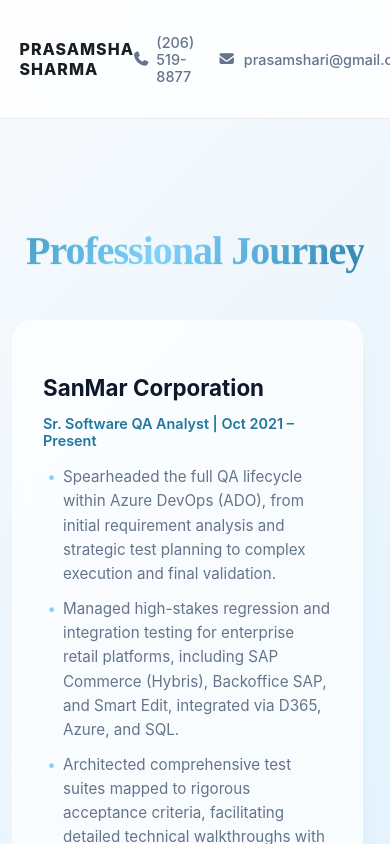
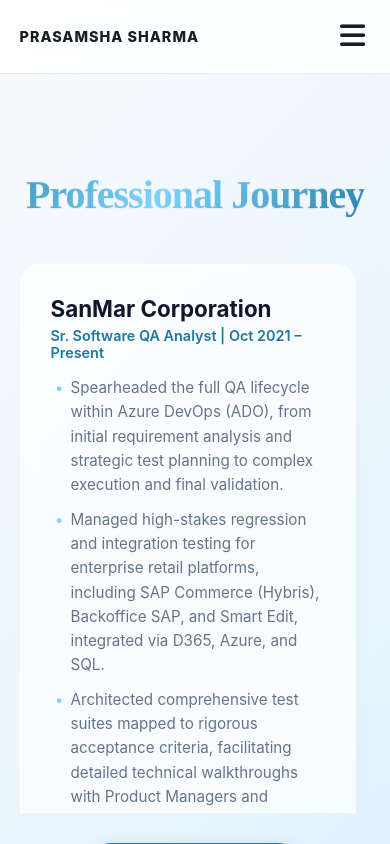
Before and after one commit to sharmap1/profile-prasamsha, a React (Vite) app: page /profile-prasamsha/journey in a window 390 px wide. Built offline with nearby package versions, Linux system fonts and the light colour scheme.

Commit message:
fixed the css for navbar mobile responsives

```diff
--- a/src/components/Navbar.css
+++ b/src/components/Navbar.css
@@ -1,12 +1,29 @@
+/* ==========================================
+   1. GLOBAL & RESET
+   ========================================== */
+* {
+  box-sizing: border-box;
+  margin: 0;
+  padding: 0;
+}
+
+body {
+  overflow-x: hidden; /* Prevents side-scrolling when menu is hidden */
+}
+
+/* ==========================================
+   2. MAIN NAVBAR
+   ========================================== */
 nav {
   position: fixed;
   top: 0;
-  width: 90%;
+  left: 0;
+  width: 100%;
   padding: 20px 5%;
   display: flex;
   justify-content: space-between;
   align-items: center;
-  z-index: 1000;
+  z-index: 1001;
   backdrop-filter: blur(10px);
   background: rgba(255, 255, 255, 0.8);
   border-bottom: 1px solid rgba(15, 23, 42, 0.08);
@@ -17,14 +34,22 @@
   letter-spacing: 1px;
   color: #191e24;
   cursor: pointer;
-  transition: transform 0.3s ease;
+  transition: transform 0.3s ease, color 0.3s ease;
+  z-index: 1101; /* Above everything */
+  /* 1. Ensure the Brand is Layered Correctly */
+
+  position: relative;
+  z-index: 1002; /* Higher than overlay (999), but lower than drawer (1100) */
+  transition: opacity 0.3s ease;
+
 }
 
 .nav-brand:hover {
   transform: scale(1.02);
-  color: #20769e; /* Accent Blue */
+  color: #20769e;
 }
 
+/* Desktop Navigation Layout */
 .nav-right {
   display: flex;
   align-items: center;
@@ -36,7 +61,9 @@
   gap: 20px;
 }
 
-/* HOVER EFFECT: Sliding Underline for Contact Links */
+/* ==========================================
+   3. LINKS & BADGE STYLES
+   ========================================== */
 .nav-contact-group a {
   text-decoration: none;
   color: #64748b;
@@ -49,6 +76,11 @@
   gap: 8px;
 }
 
+.nav-contact-group a:hover {
+  color: #191e24;
+}
+
+/* Sliding Underline */
 .nav-contact-group a::after {
   content: '';
   position: absolute;
@@ -60,45 +92,15 @@
   transition: width 0.3s ease;
 }
 
-.nav-contact-group a:hover {
-  color: #191e24;
-}
-
 .nav-contact-group a:hover::after {
   width: 100%;
 }
 
-/* STATUS BADGE: Soft Pulse */
-.status-badge {
-  font-size: 0.8rem;
-  background: #e0f2fe;
-  color: #0369a1;
-  padding: 6px 14px;
-  border-radius: 20px;
-  font-weight: 600;
-  border: 1px solid rgba(3, 105, 161, 0.1);
-}
-
-/* HOVER EFFECT: Glow & Lift for Social Icons */
-.nav-contact-group a i.fa-brands {
-  font-size: 1.2rem;
-  transition: all 0.3s cubic-bezier(0.175, 0.885, 0.32, 1.275);
-}
-
-.nav-contact-group a:has(i.fa-brands):hover {
-  transform: translateY(-3px) scale(1.1);
-  color: #20769e;
-}
-
-.nav-contact-group a:has(i.fa-brands):hover::after {
-  width: 0; /* Remove underline for icons */
-}
- /* UPGRADED STATUS BADGE: THE GLOW ISLAND */
+/* Status Badge */
 .status-badge {
   font-size: 0.8rem;
   font-weight: 700;
-  letter-spacing: 0.5px;
-  background: rgba(224, 242, 254, 0.6); /* Translucent Pastel Blue */
+  background: rgba(224, 242, 254, 0.6);
   color: #0369a1;
   padding: 8px 18px;
   border-radius: 50px;
@@ -106,28 +108,17 @@
   align-items: center;
   gap: 10px;
   border: 1px solid rgba(3, 105, 161, 0.2);
-  backdrop-filter: blur(5px);
   box-shadow: 0 4px 15px rgba(3, 105, 161, 0.1);
-  transition: all 0.3s ease;
-  cursor: default;
 }
 
-.status-badge:hover {
-  background: rgba(224, 242, 254, 0.9);
-  transform: translateY(-2px);
-  box-shadow: 0 8px 25px rgba(3, 105, 161, 0.2);
-}
-
-/* THE DYNAMIC PULSE DOT */
 .auth-dot {
   height: 10px;
   width: 10px;
-  background-color: #10b981; /* Vibrant Success Green */
+  background-color: #10b981;
   border-radius: 50%;
   position: relative;
 }
 
-/* The Breathing Halo Animation */
 .auth-dot::after {
   content: '';
   position: absolute;
@@ -142,12 +133,138 @@
 }
 
 @keyframes status-pulse {
-  0% {
-    transform: scale(1);
-    opacity: 0.7;
+  0% { transform: scale(1); opacity: 0.7; }
+  100% { transform: scale(3); opacity: 0; }
+}
+
+/* ==========================================
+   4. MOBILE UI ELEMENTS (Hidden by Default)
+   ========================================== */
+.menu-toggle {
+  display: none;
+  background: none;
+  border: none;
+  font-size: 1.8rem;
+  color: #191e24;
+  cursor: pointer;
+  z-index: 1101;
+}
+
+.nav-overlay {
+  position: fixed;
+  top: 0;
+  left: 0;
+  width: 100vw;
+  height: 100vh;
+  background: rgba(0, 0, 0, 0.2);
+  backdrop-filter: blur(8px);
+  z-index: 999;
+  opacity: 0;
+  pointer-events: none;
+  transition: opacity 0.3s ease;
+}
+
+.nav-overlay.active {
+  opacity: 1;
+  pointer-events: auto;
+}
+
+.mobile-back-arrow {
+  display: none;
+}
+
+/* ==========================================
+   5. MOBILE RESPONSIVE (MAX 992px)
+   ========================================== */
+@media (max-width: 992px) {
+  .menu-toggle {
+    display: block;
   }
-  100% {
-    transform: scale(3);
-    opacity: 0;
+
+  /* Transform nav-right into a side drawer */
+  .nav-right {
+    position: fixed;
+    top: 0;
+    right: -100%; /* Fully hidden by default */
+    width: 300px;
+    height: 100vh;
+    background: white;
+    flex-direction: column;
+    align-items: flex-start;
+    padding: 30px 40px;
+    transition: right 0.4s cubic-bezier(0.4, 0, 0.2, 1);
+    z-index: 1100;
+    box-shadow: -10px 0 30px rgba(0, 0, 0, 0.1);
+  }
+
+  /* This is the class applied by React when isMenuOpen is true */
+  .nav-right.active {
+    right: 0; /* Slide in */
+  }
+
+  .nav-contact-group {
+    flex-direction: column;
+    align-items: flex-start;
+    gap: 30px;
+    width: 100%;
+  }
+
+  .mobile-back-arrow {
+    display: flex;
+    align-items: center;
+    gap: 10px;
+    background: none;
+    border: none;
+    color: #20769e;
+    font-weight: 700;
+    font-size: 1.1rem;
+    margin-bottom: 40px;
+    cursor: pointer;
+    padding: 0;
+  }
+
+  /* Optional: Show social links in a row at bottom of menu */
+  .social-links {
+    display: flex;
+    gap: 20px;
+    margin-top: 20px;
   }
 }
+
+@media (max-width: 480px) {
+  .nav-right {
+    width: 85%; /* Menu takes most of screen on small phones */
+  }
+  .nav-brand {
+    font-size: 0.9rem;
+  }
+}
+
+@media (max-width: 992px) {
+  /* This hides the brand name only when the menu is active */
+  .nav-right.active ~ .nav-brand,
+  nav:has(.nav-right.active) .nav-brand {
+    opacity: 0;
+    pointer-events: none;
+  }
+
+ /* 3. Ensure the drawer has a solid background and high Z-Index */
+  .nav-right {
+    position: fixed;
+    top: 0;
+    right: -100%;
+    width: 300px;
+    height: 100vh;
+    background: #ffffff; /* Must be solid white to hide brand underneath */
+    z-index: 1100; /* Highest level */
+    box-shadow: -10px 0 30px rgba(0, 0, 0, 0.1);
+    display: flex;
+    flex-direction: column;
+    padding: 30px 40px;
+    transition: right 0.4s cubic-bezier(0.4, 0, 0.2, 1);
+  }
+
+  .nav-right.active {
+    right: 0;
+  }
+}
--- a/src/components/Navbar.jsx
+++ b/src/components/Navbar.jsx
@@ -1,35 +1,81 @@
-// import React, { useState, useEffect } from "react";
-import { Link } from "react-router-dom";
+import React, { useState, useEffect } from "react";
 import "./Navbar.css";
 
 function Navbar() {
+  const [isMenuOpen, setIsMenuOpen] = useState(false);
+
+  // Toggle the menu state
+  const toggleMenu = () => {
+    setIsMenuOpen(!isMenuOpen);
+  };
+
+  // Prevent scrolling when the mobile menu is open
+  useEffect(() => {
+    if (isMenuOpen) {
+      document.body.style.overflow = "hidden";
+    } else {
+      document.body.style.overflow = "auto";
+    }
+  }, [isMenuOpen]);
+
   return (
+    <>
+      {/* 1. BLUR OVERLAY: Visible only when isMenuOpen is true */}
+      <div
+        className={`nav-overlay ${isMenuOpen ? "active" : ""}`}
+        onClick={toggleMenu}
+      ></div>
+
       <nav>
         <div className="nav-brand">PRASAMSHA SHARMA</div>
-      <div className="nav-right">
+
+        {/* 2. HAMBURGER TOGGLE: Visible only on mobile */}
+        <button
+          className="menu-toggle"
+          onClick={toggleMenu}
+          aria-label="Toggle menu"
+        >
+          <i
+            className={isMenuOpen ? "fa-solid fa-xmark" : "fa-solid fa-bars"}
+          ></i>
+        </button>
+
+        {/* 3. NAVIGATION DRAWER */}
+        <div className={`nav-right ${isMenuOpen ? "active" : ""}`}>
+          {/* Mobile Back Button (Top of drawer) */}
+          <button className="mobile-back-arrow" onClick={toggleMenu}>
+            <i className="fa-solid fa-arrow-left"></i>
+            <span>Go Back</span>
+          </button>
+
           <div className="nav-contact-group">
             <a href="tel:2065198877">
-            <i className="fa-solid fa-phone"></i> (206) 519-8877
+              <i className="fa-solid fa-phone"></i>
+              <span>(206) 519-8877</span>
             </a>
+
             <a href="mailto:prasamshari@gmail.com">
-            <i className="fa-solid fa-envelope"></i> prasamshari@gmail.com
+              <i className="fa-solid fa-envelope"></i>
+              <span>prasamshari@gmail.com</span>
             </a>
+
             <div className="status-badge">
-            <div className="auth-dot"></div> {/* This handles the pulse */}
-            <span>Authorized to Work (Green Card)</span>
+              <div className="auth-dot"></div>
+              <span>Authorized to Work (GC)</span>
             </div>
-          <a
-            href="https://linkedin.com/in/prasamsha-sharma-a87169154/"
-            target="_blank"
-          >
+
+            <div className="social-links">
+              <a href="https://linkedin.com" target="_blank" rel="noreferrer">
                 <i className="fa-brands fa-linkedin-in"></i>
               </a>
-          <a href="https://github.com/sharmap1" target="_blank">
+              <a href="https://github.com" target="_blank" rel="noreferrer">
                 <i className="fa-brands fa-github"></i>
               </a>
             </div>
           </div>
+        </div>
       </nav>
+    </>
   );
 }
 
--- a/src/pages/Home.css
+++ b/src/pages/Home.css
@@ -1,12 +1,13 @@
 /* --- MAIN PAGE LAYOUT --- */
 #landing-page {
+   padding: 180px 5% 80px;
   min-height: 100vh;
   display: flex;
   align-items: center;
   justify-content: center;
   background: linear-gradient(135deg, #f0f9ff 0%, #e0f2fe 100%);
   background-blend-mode: overlay;
-  padding: 0 8%;
+  /* padding: 0 8%; */
   overflow: hidden;
 }
 
--- a/src/pages/Journey.css
+++ b/src/pages/Journey.css
@@ -1,6 +1,6 @@
 /* Container for the whole page */
 #exp-page {
-  padding: 150px 5% 80px;
+  padding: 180px 5% 80px;
   background: linear-gradient(135deg, #f8fafc 0%, #e0f2fe 100%);
   min-height: 100vh;
   display: flex;
```
Lines whose indentation alone changed are shown as unchanged.
